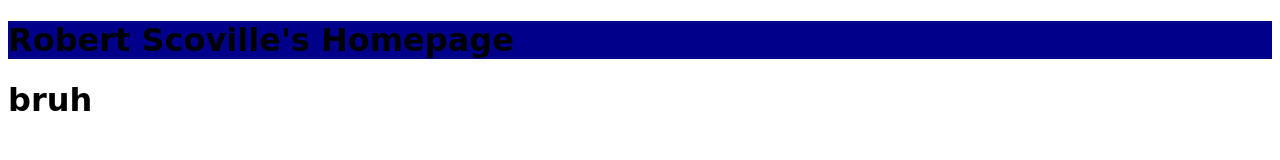
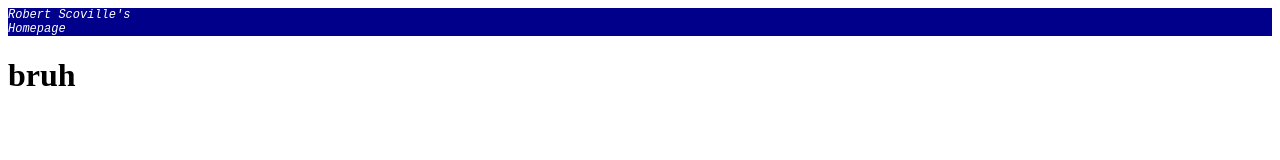
Before and after one commit to rscoville25/rscoville25.github.io, a plain HTML site: page index.html in a window 1280 px wide. Drawn offline with Linux system fonts and the light colour scheme.

Commit message:
Banner Added

```diff
--- a/index.css
+++ b/index.css
@@ -1,7 +1,12 @@
-h1 {
-    font-family: cursive;
-}
-
 .header {
     background-color: darkblue;
 }
+
+.header-title {
+    font-family: 'Courier New';
+    font-style: italic;
+    font-weight: lighter;
+    color: white;
+    text-shadow: black;
+    font-size: 12px;
+}
--- a/index.html
+++ b/index.html
@@ -6,7 +6,7 @@
     </head>
     <body>
         <div class="header">
-            <h1 class="header-title">Robert Scoville's Homepage</h1>
+            <h1 class="header-title">Robert Scoville's <br>Homepage</h1>
         </div>
         <h1>bruh</h1>
     </body>
```
